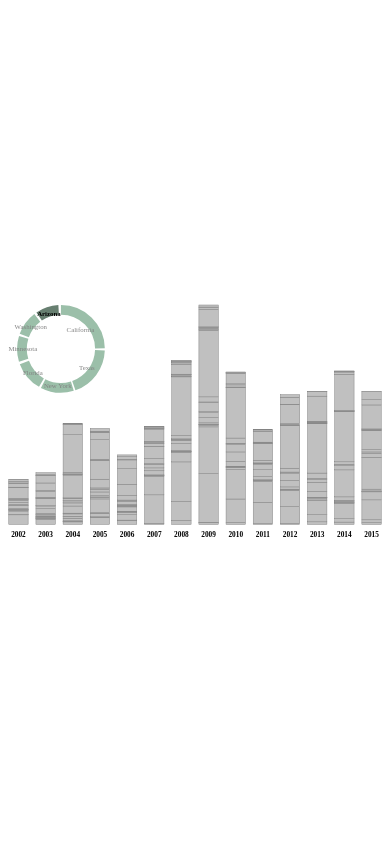
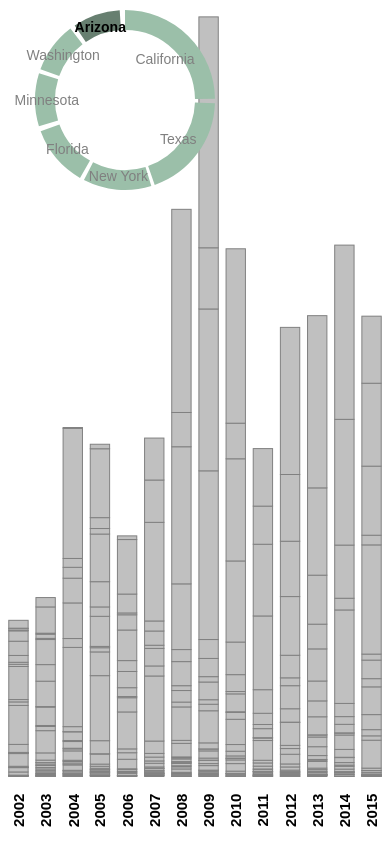
Before and after one commit to pp19dd/refugees-in-arizona, a PHP site: page /chart.php in a window 390 px wide. Run offline with PHP 8.4, Linux system fonts and the light colour scheme.

Commit message:
Responsive adaptation.

```diff
--- a/chart.php
+++ b/chart.php
@@ -3,9 +3,15 @@
 <head>
 <title>Refugees in Arizona 2002-2015</title>
 <style>
-body, html { width:100%; height:100%; padding:0; margin:0; overflow: hidden; background-color: white }
+body, html { width:100%; height:100%; padding:0; margin:0; overflow: hidden; background-color: silver }
 .container { /* padding: 25px */ }
-#chart_div { width:<?php echo $canvas_w ?>px; height: <?php echo $canvas_h ?>px; background-color: white }
+#chart_div { background-color: white }
+
+/*
+@media screen and (max-width:700px) {
+    svg tspan { font-size:20px }
+}
+*/
 </style>
 <script src="raphael-min.js"></script>
 <script src="scale.raphael.js"></script>
@@ -21,28 +27,10 @@ var chart_w = <?php echo $canvas_w ?>;
 var chart_h = <?php echo $canvas_h ?>;
 
 // canvas
-// var paper = Raphael("chart_div", chart_w, chart_h);
-var paper = ScaleRaphael("chart_div", chart_w, chart_h);
-paper.changeSize(chart_w, chart_h, false, false );// [,center=true, clipping=false])
+var paper = Raphael("chart_div", chart_w, chart_h);
+// var paper = ScaleRaphael("chart_div", chart_w, chart_h);
+// paper.changeSize(chart_w, chart_h, false, false );// [,center=true, clipping=false])
 
-var windowAddEvent = window.attachEvent || window.addEventListener;
-
-// thanks, scaleraphael!
-function resizePaper(){
-   var w = 0, h = 0;
-   if(window.innerWidth) {
-      w = window.innerWidth;
-      h = window.innerHeight;
-   }else if(document.documentElement &&
-           (document.documentElement.clientWidth ||
-            document.documentElement.clientHeight)) {
-            w = document.documentElement.clientWidth;
-            h = document.documentElement.clientHeight;
-   }
-   paper.changeSize(w, h, true, false);
-}
-resizePaper();
-windowAddEvent("resize", resizePaper, false);
 
 // data points
 var data = <?php echo json_encode($data); ?>;
@@ -76,7 +64,6 @@ paper.customAttributes.arc = function(value, total, R, anchor_x, anchor_y) {
     var path;
 
         // color = "hsb(".concat(Math.round(R) / 200, ",", value / total, ", .75)"), path;
-        // console.info( color );
     if (total == value) {
         path = [["M", anchor_x, anchor_y - R], ["A", R, R, 0, 1, 1, anchor_x-0.01, anchor_y - R]];
     } else {
@@ -93,7 +80,11 @@ function chart() {
     this.xy = {};
 
     // misc raphaeljs objects
-    this.e = {};
+    this.e = {
+        arcs: [],
+        labels: {},
+        blocks: []
+    };
 
     // ranges
     this.range_x = {};
@@ -109,6 +100,9 @@ function chart() {
     // defaults: required
     this.width = 0;
     this.height = 0;
+
+    this.new_width = 0;
+    this.new_height = 0;
 
     this.padding = {
         top: 0,
@@ -126,16 +120,16 @@ function chart() {
             off: { "stroke-width": 1, "fill": "silver", "stroke": "gray", "cursor": "pointer" }
         },
         labels: {
-            years: { "font-family": "Times New Roman", "font-size": "15", "font-weight": "bold", "fill": "black" },
-            selected_country: { "font-family": "Times New Roman", "text-anchor": "end", "font-size": "25", "font-weight": "bold", "fill": "black" },
-            selected_country_counts: { "font-family": "Times New Roman", "text-anchor": "end", "font-size": "15", "font-weight": "bold", "fill": "gray" }
+            years: { "font-family": "Arial", "font-size": "15", "font-weight": "bold", "fill": "black" },
+            selected_country: { "font-family": "Arial", "text-anchor": "end", "font-size": "25", "font-weight": "bold", "fill": "black" },
+            selected_country_counts: { "font-family": "Arial", "text-anchor": "end", "font-size": "15", "font-weight": "bold", "fill": "gray" }
         },
         chart_arc: { stroke: "#9bbfa9", "stroke-width": 20 },
         chart_arc_az: { stroke: "#677f70", "stroke-width": 20 },
         chart_arc_on: { stroke: "#00ce00", "stroke-width": 20 },
-        chart_arc_label: { "font-family": "Times New Roman", "font-size": "14", "fill": "gray" },
-        chart_arc_label_important: { "font-family": "Times New Roman", "font-size": "14", "fill": "black", "font-weight": "bold" },
-        chart_arc_label_arc: { "font-family": "Times New Roman", "font-size": "14", "fill": "gray" }
+        chart_arc_label: { "font-family": "Arial", "font-size": "14", "fill": "gray" },
+        chart_arc_label_important: { "font-family": "Arial", "font-size": "14", "fill": "black", "font-weight": "bold" },
+        chart_arc_label_arc: { "font-family": "Arial", "font-size": "14", "fill": "gray" }
     };
 }
 
@@ -245,6 +239,23 @@ chart.prototype.countFromCountry = function(country) {
     return( count );
 }
 
+chart.prototype.displayCountryText = function(point) {
+    this.e.labels.selected_country.attr("text", point.country);
+    this.e.labels.selected_country.toFront().show();
+
+    var delim = " ";
+    if( this.new_width < 710 ) {
+        delim = "\n";
+    }
+
+    this.e.labels.selected_country_counts.attr("text", this.comma(point.count) + " refugees admitted" + delim + "to Arizona in " + point.year);
+    this.e.labels.selected_country_counts.toFront().show();
+
+    this.e.labels.selected_country_counts2.attr("text", this.comma(this.countFromCountry(point.country)) + " refugees admitted" + delim + "2002-2015");
+    this.e.labels.selected_country_counts2.toFront().show();
+
+}
+
 // given a year, country, count, plot it somewhere
 chart.prototype.plotBlock = function(point) {
 
@@ -272,33 +283,29 @@ chart.prototype.plotBlock = function(point) {
     e.attr( this.styles.block.off );
 
     var that = this;
+
     e.mouseover(function() {
         if( that.busy === true ) return;
 
-        that.e.selected_country.attr("text", point.country);
-        that.e.selected_country.show();
-
-        that.e.selected_country_counts.attr("text", that.comma(point.count) + " refugees admitted to Arizona in " + point.year);
-        that.e.selected_country_counts.show();
-
-        that.e.selected_country_counts2.attr("text", that.comma(that.countFromCountry(point.country)) + " refugees admitted 2002-2015");
-        that.e.selected_country_counts2.show();
+        that.displayCountryText(point);
 
         var x = that.filterCountry(point.country);
         for( var i = 0; i < x.length; i++ ) {
             // x[i].e.attr({fill: "crimson", stroke: "crimson"});
             // x[i].e.toFront().stop().animate({fill: "orange", stroke: "orange"}, 300, "<>");
-            x[i].e.toFront().stop().animate(that.styles.block.on, 300, "<>");
+
+            // ie toFront() - mouseout bug?
+            // x[i].e.toFront().stop().animate(that.styles.block.on, 300, "<>");
+            x[i].e.stop().animate(that.styles.block.on, 300, "<>");
         }
     });
 
     e.mouseout(function() {
         if( that.busy === true ) return;
 
-        that.e.selected_country.hide();
-        that.e.selected_country_counts.hide();
-        that.e.selected_country_counts2.hide();
-
+        that.e.labels.selected_country.hide();
+        that.e.labels.selected_country_counts.hide();
+        that.e.labels.selected_country_counts2.hide();
         var x = that.filterCountry(point.country);
         for( var i = 0; i < x.length; i++ ) {
             // x[i].e.attr({fill: "white", stroke: "black"});
@@ -312,9 +319,9 @@ chart.prototype.plotBlock = function(point) {
 
         // experimental event
         that.sortYearsByCountry(point.country, function() {
-            that.e.selected_country.hide();
-            that.e.selected_country_counts.hide();
-            that.e.selected_country_counts2.hide();
+            that.e.labels.selected_country.hide();
+            that.e.labels.selected_country_counts.hide();
+            that.e.labels.selected_country_counts2.hide();
 
             var x = that.filterCountry(point.country);
             for( var i = 0; i < x.length; i++ ) {
@@ -323,7 +330,7 @@ chart.prototype.plotBlock = function(point) {
                 x[i].e.stop().animate(that.styles.block.off, 100, "<>");
             }
         });
-    })
+    });
     //e.attr({ opacity: 0});
 
     //var x = Raphael.animation( { opacity: 1 }, 300);
@@ -333,13 +340,31 @@ chart.prototype.plotBlock = function(point) {
     point.e = e;
     //e.attr({ fill: "#" + this.rainbow.colourAt(point.count) } );
 
-
+    this.storeOriginalGeometryBlock(e);
+    this.e.blocks.push(e);
 }
 
 chart.prototype.plotAll = function() {
     for( var cursor in this.xy ) {
         this.plotBlock(this.xy[cursor]);
     }
+}
+
+chart.prototype.storeOriginalGeometryBlock = function(block) {
+    block.__geometry = {
+        ox: block.attr("x"),
+        oy: block.attr("y"),
+        ow: block.attr("width"),
+        oh: block.attr("height")
+    }
+}
+
+chart.prototype.storeOriginalGeometryLabel = function(label, type) {
+    label.__geometry = {
+        ox: label.attr("x"),
+        oy: label.attr("y")
+    }
+    label.__type = type;
 }
 
 chart.prototype.plotLabels = function() {
@@ -364,20 +389,29 @@ chart.prototype.plotLabels = function() {
         var x = this.padding.left + (w * i);
         var y = bottom + 20;
 
-        paper.text( x + (w/2), y, year ).attr(this.styles.labels.years);
-
+        this.e.labels["year_" + year] = paper.text( x + (w/2), y, year ).attr(this.styles.labels.years);
+        this.storeOriginalGeometryLabel(this.e.labels["year_" + year], "year");
+        this.e.labels["year_" + year].__year = year;
     }
 
-    this.e.selected_country = paper.text(rightmost, this.padding.top, "");
-    this.e.selected_country.attr( this.styles.labels.selected_country );
+    this.e.labels.selected_country = paper.text(rightmost, this.padding.top, "");
+    this.e.labels.selected_country.attr( this.styles.labels.selected_country );
+    this.storeOriginalGeometryLabel(this.e.labels.selected_country, "country");
 
-    this.e.selected_country_counts = paper.text(rightmost, this.padding.top + 30, "");
-    this.e.selected_country_counts.attr( this.styles.labels.selected_country_counts );
+    this.e.labels.selected_country_counts = paper.text(rightmost, this.padding.top + 30, "");
+    this.e.labels.selected_country_counts.attr( this.styles.labels.selected_country_counts );
+    this.storeOriginalGeometryLabel(this.e.labels.selected_country_counts, "country");
 
-    this.e.selected_country_counts2 = paper.text(rightmost, this.padding.top + 60, "");
-    this.e.selected_country_counts2.attr( this.styles.labels.selected_country_counts );
+    this.e.labels.selected_country_counts2 = paper.text(rightmost, this.padding.top + 60, "");
+    this.e.labels.selected_country_counts2.attr( this.styles.labels.selected_country_counts );
+    this.storeOriginalGeometryLabel(this.e.labels.selected_country_counts2, "country");
 
-    // arizona compared to rest of the country
+}
+
+// arizona compared to rest of the country
+chart.prototype.plotArizona = function() {
+
+    var that = this;
 
     var radius = 80;
 
@@ -386,8 +420,9 @@ chart.prototype.plotLabels = function() {
     var anchor_x = 125;
     var anchor_y = 100;
 
-    this.e.arc_center_label = paper.text(anchor_x, anchor_y, "");
-    this.e.arc_center_label.attr( this.styles.chart_arc_label_arc );
+    this.e.labels.arc_center_label = paper.text(anchor_x, anchor_y, "");
+    this.e.labels.arc_center_label.attr( this.styles.chart_arc_label_arc );
+    this.storeOriginalGeometryLabel(this.e.labels.arc_center_label, "arc");
 
     for( var i = 0; i < data_usa.top_states.length; i++)(function(point, i) {
 
@@ -431,14 +466,14 @@ chart.prototype.plotLabels = function() {
 
         temp3.mouseover(function() {
             temp.attr(that.styles.chart_arc_on);
-            that.e.arc_center_label.attr("text", that.comma(point.individuals)  + "\nRefugees" );
+            that.e.labels.arc_center_label.attr("text", that.comma(point.individuals)  + "\nRefugees" );
         }).mouseout(function() {
             if( i == 6 ) {
                 temp.attr(that.styles.chart_arc_az);
             } else {
                 temp.attr(that.styles.chart_arc);
             }
-            that.e.arc_center_label.attr("text", "" );
+            that.e.labels.arc_center_label.attr("text", "" );
         });
 
         that.e.arcs.push(temp);
@@ -500,6 +535,7 @@ chart.prototype.sortYearsBySize = function() {
     }
 }
 
+// mod: account for scaling
 chart.prototype.sortYearsByCountry = function(country, after_animation) {
     var that = this;
 
@@ -518,13 +554,71 @@ chart.prototype.sortYearsByCountry = function(country, after_animation) {
 
             that.busy = true;
             // sorted[b].e.attr("y", this.height - this.padding.bottom - offset - temp_h);
-            sorted[b].e.animate({ y: this.height - this.padding.bottom - offset - temp_h}, 300, "<>", function() {
+            // sorted[b].e.animate({ y: this.height - this.padding.bottom - offset - temp_h}, 300, "<>", function() {
+            var new_y = that.doResizeHelper(this.height - this.padding.bottom - offset - temp_h, this.height, this.new_height);
+            // this.storeOriginalGeometryBlock(sorted[b].e);
+
+            sorted[b].e.animate({ y: new_y}, 300, "<>", function() {
                 that.busy = false;
                 after_animation();
             });
             offset += temp_h;
         }
     }
+}
+
+chart.prototype.doResizeHelper = function(x, x1, x2, p) {
+    return((x * x2) / x1);
+}
+
+// resize blocks, labels and arcs
+chart.prototype.doResize = function(w, h) {
+
+    // optimization: resize already done, event misfire
+    if( this.new_width === w && this.new_height === h ) {
+        return;
+    }
+
+    // resize raphael canvas
+    paper.setSize(w,h);
+
+    // scaling helper
+    // function ns(x,x1,x2, p) {
+    //     return((x * x2) / x1);
+    // }
+
+    var that = this;
+
+    // blocks
+    for( var i = 0; i < this.e.blocks.length; i++ )(function(block) {
+        block.attr({
+            x: that.doResizeHelper(block.__geometry.ox, that.width, w),//x: (w * 500) / block.__geometry.ox,
+            y: that.doResizeHelper(block.__geometry.oy, that.height, h, "block"),
+            width: that.doResizeHelper(block.__geometry.ow, that.width, w),
+            height: that.doResizeHelper(block.__geometry.oh, that.height, h, "block")
+        });
+    })(this.e.blocks[i]);
+
+    for( var s in this.e.labels)(function(label) {
+        //     label.hide();
+        // } else {
+        //     label.show();
+
+        label.attr({
+            x: that.doResizeHelper(label.__geometry.ox, that.width, w),
+            y: that.doResizeHelper(label.__geometry.oy, that.height, h)
+        })
+
+        if( (w < 550 && label.__type == "year") ) {//} && label.__year % 2 ) {
+            label.attr({"transform": "r-90"});
+        } else {
+            label.attr({"transform": "r0"});
+        }
+    })(this.e.labels[s]);
+
+    // for reference
+    this.new_width = w;
+    this.new_height = h;
 }
 
 var arizona = new chart();
@@ -552,7 +646,33 @@ arizona.computeMax();
 arizona.computeGradient();
 arizona.plotAll();
 arizona.plotLabels();
-arizona.sortYearsBySize();
+arizona.plotArizona();
+
+// pre-sorted in the datastream
+// arizona.sortYearsBySize();
+
+var windowAddEvent = window.attachEvent || window.addEventListener;
+
+// thanks, scaleraphael!
+function resizePaper(){
+    var w = 0, h = 0;
+    if(window.innerWidth) {
+        w = window.innerWidth;
+        h = window.innerHeight;
+    }else if(document.documentElement &&
+       (document.documentElement.clientWidth ||
+        document.documentElement.clientHeight)) {
+        w = document.documentElement.clientWidth;
+        h = document.documentElement.clientHeight;
+    }
+    // paper.changeSize(w, h, true, false);
+
+    arizona.doResize(w,h);
+    //arizona.plotAll();
+}
+resizePaper();
+windowAddEvent("resize", resizePaper, false);
+
 
 
 </script>
--- a/data.php
+++ b/data.php
@@ -38,4 +38,21 @@ foreach( $temp as $k => $v ) {
 
 $data = $temp;
 
-# echo "<PRE>";print_r( $data ); die;
+function get_sum($placement) {
+	$c = 0;
+	foreach( $placement as $v ) {
+		$c += $v["count"];
+	}
+	return( $c );
+}
+
+usort($data, function($a, $b) {
+	$sum_a = get_sum($a["placement"]);
+	$sum_b = get_sum($b["placement"]);
+
+	if( $sum_a === $sum_b ) return(0);
+	if( $sum_a > $sum_b ) return(1);
+	return(-1);
+});
+
+#echo "<PRE>";print_r( $data ); die;
```
